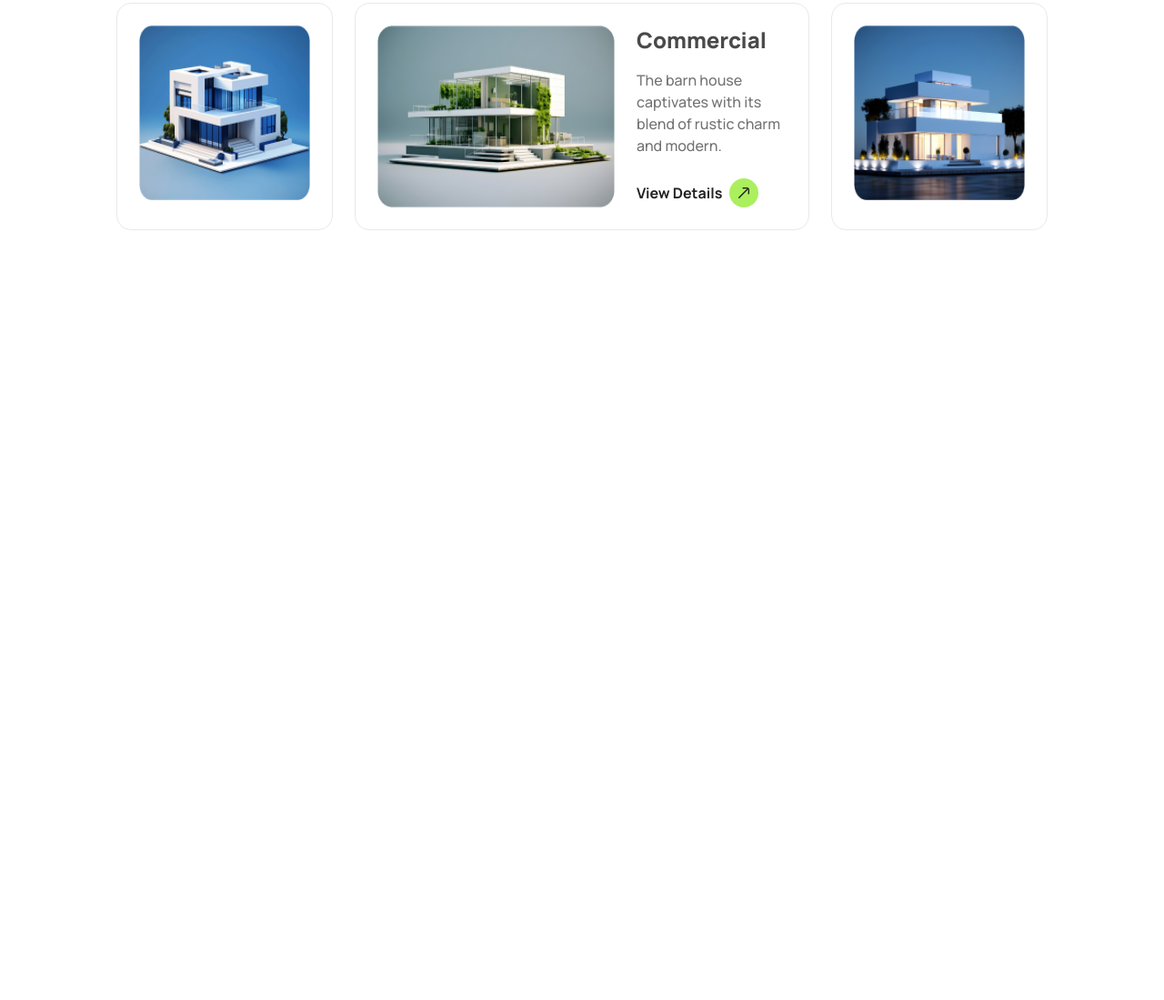
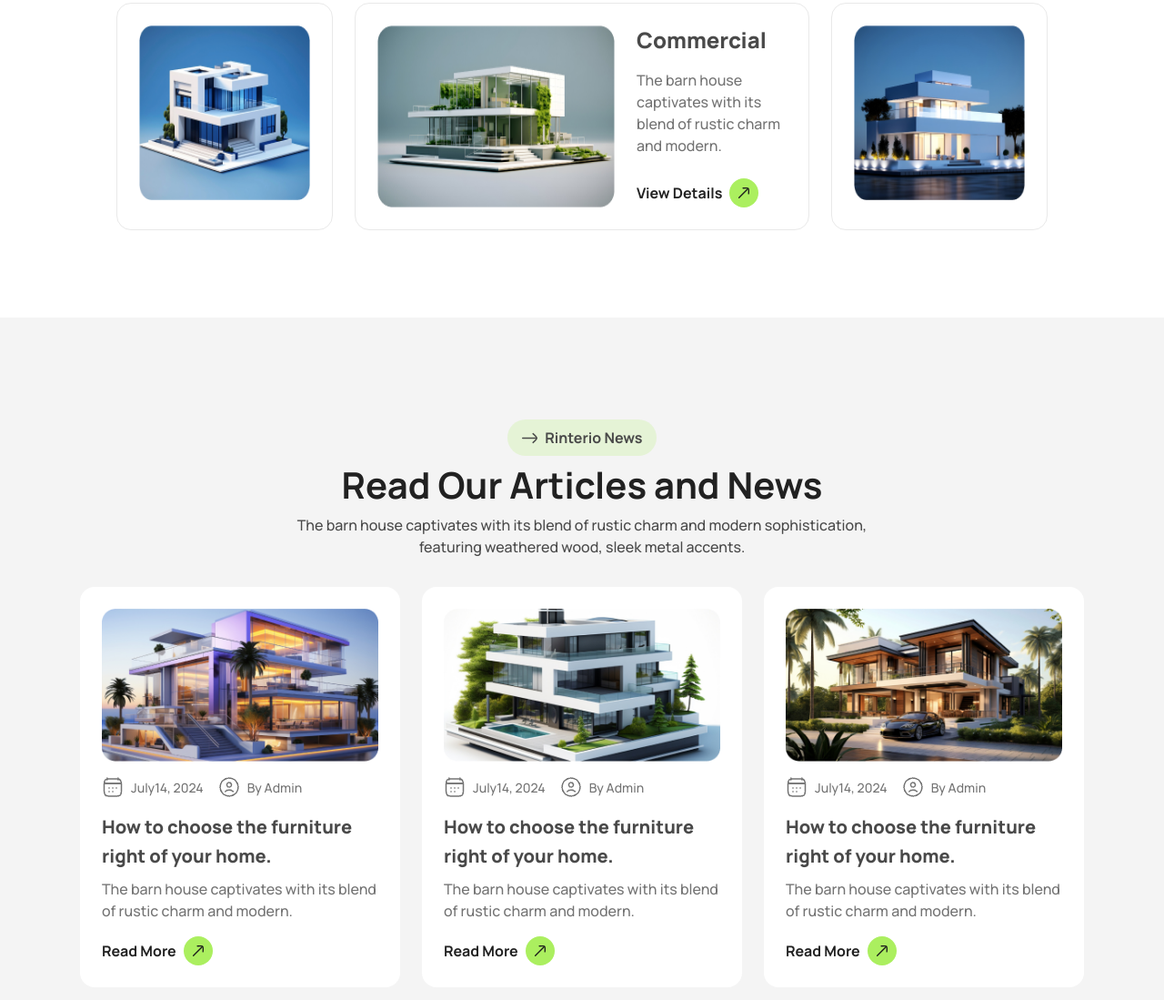
Before and after one commit to rakibCodes36/assignment-03, a plain HTML site: page index.html in a window 1280 px wide. Shown: the part 3143-4242 px from the top of the page at 91% size. Before the commit the page ends 3492 px from the top, so only its background shows below. Drawn offline with nearby package versions, Linux system fonts and the light colour scheme.

Commit message:
Articles section Added

```diff
--- a/index.html
+++ b/index.html
@@ -274,6 +274,72 @@
       </div>
     </section>
     <!-- Portfolio section end -->
+<!-- Articles section start  -->
+<section class="max-w-6xl mx-auto lg:py-28 px-6 py-8 text-center">
+    <button class="bg-[rgba(171,239,95,0.2)] rounded-3xl px-4 py-2 text-dark2 text-base font-bold flex items-center mx-auto gap-2"> <img src="./assets/arrow.svg" alt=""> Rinterio News</button>
+    <h2 class="text-dark1 lg:text-[40px] text-2xl font-bold px-6 my-4">
+      Read Our Articles and News
+    </h2>
+    <p class="lg:text-base text-[14px] font-medium leading-6 text-dark2">
+      The barn house captivates with its blend of rustic charm and modern
+      sophistication, <br />featuring weathered wood, sleek metal accents.
+    </p>
+    <div class="flex lg:flex-row flex-col gap-6 mt-8">
+      <div class="text-left p-6 bg-white rounded-2xl">
+        <img src="./assets/article1.png" alt="" />
+        <div class="flex items-center gap-2 my-4">
+          <img src="./assets/calendar-03.png" alt="" />
+          <p class="text-[14px] text-dark3 font-medium">July14, 2024</p>
+          <img class="ml-2" src="./assets/user-circle.png" alt="" />
+          <p class="text-[14px] text-dark3 font-medium">By Admin</p>
+        </div>
+        <h4 class="text-xl font-extrabold leading-8 text-dark2">
+          How to choose the furniture right of your home.
+        </h4>
+        <p class="text-base text-dark3 font-medium leading-6 mt-2 mb-4">
+          The barn house captivates with its blend of rustic charm and
+          modern.
+        </p>
+        <button class=" text-dark1 text-base font-bold flex items-center gap-2">Read More <div class="bg-[rgb(171,239,95)] p-[10px] rounded-full"><img class="w-3" src="./assets/right-arrow-black.svg" alt=""></div></button>
+      </div>
+      <div class="text-left p-6 bg-white rounded-2xl">
+        <img src="./assets/article2.png" alt="" />
+        <div class="flex items-center gap-2 my-4">
+          <img src="./assets/calendar-03.png" alt="" />
+          <p class="text-[14px] text-dark3 font-medium">July14, 2024</p>
+          <img class="ml-2" src="./assets/user-circle.png" alt="" />
+          <p class="text-[14px] text-dark3 font-medium">By Admin</p>
+        </div>
+        <h4 class="text-xl font-extrabold leading-8 text-dark2">
+          How to choose the furniture right of your home.
+        </h4>
+        <p class="text-base text-dark3 font-medium leading-6 mt-2 mb-4">
+          The barn house captivates with its blend of rustic charm and
+          modern.
+        </p>
+        <button class=" text-dark1 text-base font-bold flex items-center gap-2">Read More <div class="bg-[rgb(171,239,95)] p-[10px] rounded-full"><img class="w-3" src="./assets/right-arrow-black.svg" alt=""></div></button>
+      </div>
+      <div class="text-left p-6 bg-white rounded-2xl">
+        <img src="./assets/article3.png" alt="" />
+        <div class="flex items-center gap-2 my-4">
+          <img src="./assets/calendar-03.png" alt="" />
+          <p class="text-[14px] text-dark3 font-medium">July14, 2024</p>
+          <img class="ml-2" src="./assets/user-circle.png" alt="" />
+          <p class="text-[14px] text-dark3 font-medium">By Admin</p>
+        </div>
+        <h4 class="text-xl font-extrabold leading-8 text-dark2">
+          How to choose the furniture right of your home.
+        </h4>
+        <p class="text-base text-dark3 font-medium leading-6 mt-2 mb-4">
+          The barn house captivates with its blend of rustic charm and
+          modern.
+        </p>
+        <button class=" text-dark1 text-base font-bold flex items-center gap-2">Read More <div class="bg-[rgb(171,239,95)] p-[10px] rounded-full"><img class="w-3" src="./assets/right-arrow-black.svg" alt=""></div></button>
+      </div>
+    </div>
+  </section>
+  <!-- Articles section end -->
+
      </main>
   </body>
 </html>
```
